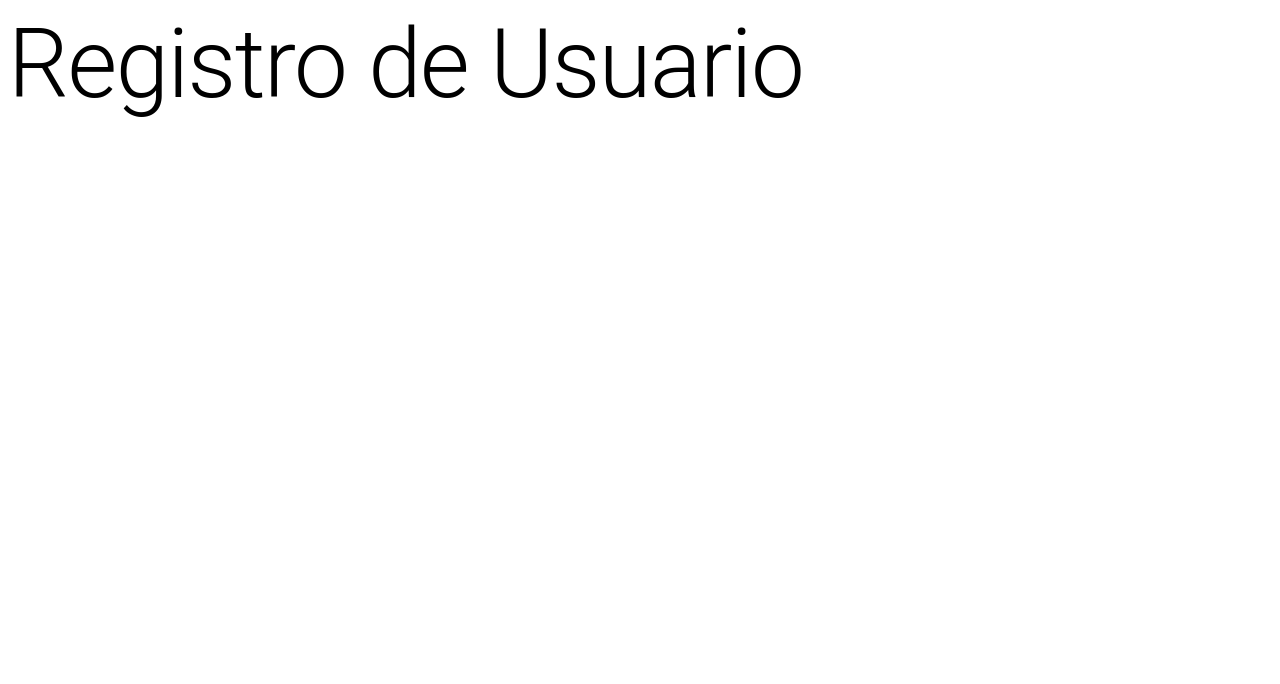
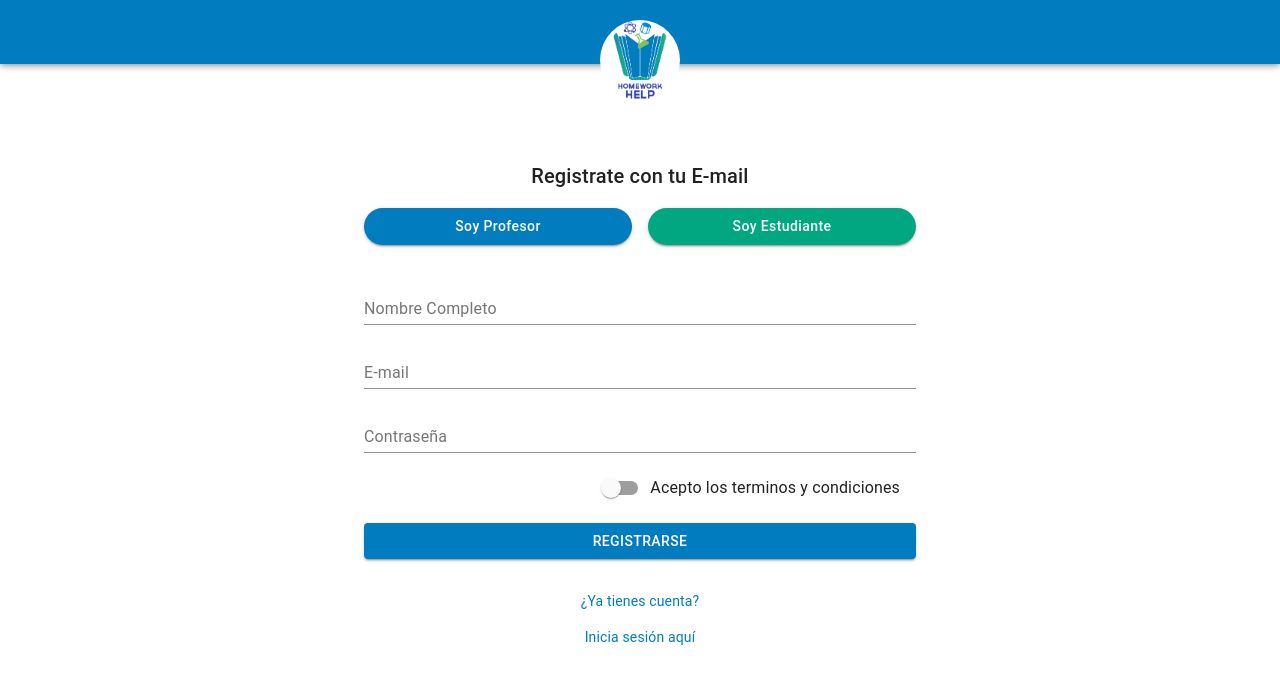
Before and after one commit to dgamboav/homework-help-front, a React (Create React App) app: page /register in a window 1280 px wide. Shown: the top 684 px of the page. Built offline with nearby package versions, Linux system fonts and the light colour scheme.

Commit message:
interfaz de login y registro terminadas

```diff
--- a/src/components/layouts/MainLayout.jsx
+++ b/src/components/layouts/MainLayout.jsx
@@ -16,12 +16,13 @@ const MainLayout = (props) => {
     classes,
     title,
   } = props;
+
   return (
     <div className={classes.root}>
       <CssBaseline />
       <Header title={title} />
       <main className={classes.content}>
-        <Container maxWidth="xl"  className={classes.container}>
+        <Container maxWidth="xl">
           {children}
         </Container>
       </main>
--- a/src/components/layouts/SimpleLayout.jsx
+++ b/src/components/layouts/SimpleLayout.jsx
@@ -1,14 +1,45 @@
 import React from 'react'
 import PropTypes from 'prop-types';
+import { withStyles } from '@material-ui/core/styles';
+import {
+    AppBar,
+    Toolbar,
+    CssBaseline,
+    Container,
+    Box,
+    Avatar,
+} from '@material-ui/core';
+import AppStyles from '../styles/AppStyles';
+import Logo from '../layouts/assets/logo.png';
 
-const SimpleLayout = ({children}) => {
+
+const SimpleLayout = (props) => {
+    const {
+        children,
+        classes,
+    } = props;
+
     return (
-        <main>{children}</main>
-    )
-}
+        <div className={classes.root}>
+            <CssBaseline />
+            <AppBar color="primary">
+                <Toolbar />
+            </AppBar>
+            <Box width="100%" display="flex" flexDirection="row" justifyContent="center">
+                <Avatar src={Logo} alt="Logo" className={classes.logo} style={{ zIndex: 9999 }} />
+            </Box>
+            <main className={classes.content}>
+                <Container maxWidth="xl" className={classes.container}>
+                    {children}
+                </Container>
+            </main>
+        </div>
+    );
+};
 
 SimpleLayout.propTypes = {
-    children: PropTypes.object.isRequired
-}
+    children: PropTypes.object.isRequired,
+    classes: PropTypes.object,
+};
 
-export default SimpleLayout
+export default withStyles(AppStyles)(SimpleLayout);
--- a/src/components/styles/AppStyles.jsx
+++ b/src/components/styles/AppStyles.jsx
@@ -9,6 +9,17 @@ const AppStyles = (theme) => ({
   },
   appBar: {
     color: theme.palette.primary.main
+  },
+  logo: {
+    width: theme.spacing(10),
+    height: theme.spacing(10),
+    backgroundColor: '#fff',
+    position: 'relative',
+    top: 20,
+  },
+  buttonRounded: {
+    borderRadius: 30,
+    textTransform: 'none',
   },
   search: {
     position: 'relative',
--- a/src/components/views/auth/login/LoginView.jsx
+++ b/src/components/views/auth/login/LoginView.jsx
@@ -1,7 +1,103 @@
 import React from 'react';
+import PropTypes from 'prop-types';
+import { Link as RouterLink } from 'react-router-dom';
+import { withStyles } from '@material-ui/core/styles';
+import {
+    Grid,
+    Button,
+    Typography,
+    TextField,
+    Box,
+    Link,
+    Container
+} from '@material-ui/core';
+import AppStyles from '../../../styles/AppStyles';
 
-const LoginView = () => {
-    return ( <h1>LOGIN VIEW</h1> );
-}
 
-export default LoginView;
+
+const LoginView = (props) => {
+    const {
+        classes,
+    } = props;
+
+    return (
+        <Container maxWidth="sm">
+            <Grid container spacing={2}>
+                <Grid item xs={12}>
+                    <Typography variant="h6" align="center">Ingresa con tu E-mail</Typography>
+                </Grid>
+                <Grid item xs={6}>
+                    <Button
+                        variant="contained"
+                        color="primary"
+                        fullWidth
+                        className={classes.buttonRounded}
+                    >
+                        Soy Profesor
+                    </Button>
+                </Grid>
+                <Grid item xs={6}>
+                    <Button
+                        variant="contained"
+                        color="secondary"
+                        fullWidth
+                        className={classes.buttonRounded}
+                    >
+                        Soy Estudiante
+                    </Button>
+                </Grid>
+            </Grid>
+            <Box marginY="1.5rem">
+                <form>
+                    <Grid container spacing={2}>
+                        <Grid item xs={12} sm={12}>
+                            <TextField
+                                id="email"
+                                name="email"
+                                type="email"
+                                label="E-mail"
+                                fullWidth
+                            />
+                        </Grid>
+                        <Grid item xs={12} sm={12}>
+                            <TextField
+                                id="password"
+                                name="password"
+                                type="password"
+                                label="Contraseña"
+                                fullWidth
+                            />
+                        </Grid>
+                        <Grid item xs={12} sm={12}>
+                            <Button
+                                variant="contained"
+                                color="primary"
+                                fullWidth
+                            >
+                                Iniciar Sesión
+                            </Button>
+                        </Grid>
+                    </Grid>
+                </form>
+            </Box>
+            <Grid container spacing={2}>
+                <Grid item xs={12}>
+                    <Link component={RouterLink} to="/register" underline="none">
+                        <Typography variant="body2" align="center">¿No tienes cuenta?</Typography>
+                    </Link>
+                </Grid>
+                <Grid item xs={12}>
+                <Link component={RouterLink} to="/register" underline="none">
+                        <Typography variant="body2" align="center">Registrarse</Typography>
+                    </Link>
+                </Grid>
+            </Grid>
+        </Container>
+    );
+};
+
+LoginView.propTypes = {
+    classes: PropTypes.object,
+};
+
+export default withStyles(AppStyles)(LoginView);
--- a/src/components/views/auth/register/RegisterView.jsx
+++ b/src/components/views/auth/register/RegisterView.jsx
@@ -1,16 +1,126 @@
 import React from 'react';
-import { Typography } from '@material-ui/core';
+import PropTypes from 'prop-types';
+import { Link as RouterLink } from 'react-router-dom';
+import { withStyles } from '@material-ui/core/styles';
+import {
+    Grid,
+    Button,
+    Typography,
+    TextField,
+    Box,
+    Link,
+    Container,
+    FormControlLabel,
+    Switch,
+} from '@material-ui/core';
+import AppStyles from '../../../styles/AppStyles';
 
-const RegisterView = () => {
+const RegisterView = (props) => {
+    const {
+        classes,
+    } = props;
+
+    const [accept, setAccept] = React.useState(false);
+
+    const handleChange = (event) => {
+        setAccept(event.target.checked);
+    };
+
     return (
-        <>
-            <Typography
-                variant="h1"
-            >
-                Registro de Usuario
-            </Typography>
-        </>
+        <Container maxWidth="sm">
+            <Grid container spacing={2}>
+                <Grid item xs={12}>
+                    <Typography variant="h6" align="center">Registrate con tu E-mail</Typography>
+                </Grid>
+                <Grid item xs={6}>
+                    <Button
+                        variant="contained"
+                        color="primary"
+                        fullWidth
+                        className={classes.buttonRounded}
+                    >
+                        Soy Profesor
+                    </Button>
+                </Grid>
+                <Grid item xs={6}>
+                    <Button
+                        variant="contained"
+                        color="secondary"
+                        fullWidth
+                        className={classes.buttonRounded}
+                    >
+                        Soy Estudiante
+                    </Button>
+                </Grid>
+            </Grid>
+            <Box marginY="1.5rem">
+                <form>
+                    <Grid container spacing={2}>
+                        <Grid item xs={12} sm={12}>
+                            <TextField
+                                id="fullname"
+                                name="fullname"
+                                type="text"
+                                label="Nombre Completo"
+                                fullWidth
+                            />
+                        </Grid>
+                        <Grid item xs={12} sm={12}>
+                            <TextField
+                                id="email"
+                                name="email"
+                                type="email"
+                                label="E-mail"
+                                fullWidth
+                            />
+                        </Grid>
+                        <Grid item xs={12} sm={12}>
+                            <TextField
+                                id="password"
+                                name="password"
+                                type="password"
+                                label="Contraseña"
+                                fullWidth
+                            />
+                        </Grid>
+                        <Grid item xs={12}>
+                            <Typography align="right">
+                                <FormControlLabel
+                                    control={<Switch checked={accept} onChange={handleChange} name="accept" />}
+                                    label="Acepto los terminos y condiciones"
+                                />
+                            </Typography>
+                        </Grid>
+                        <Grid item xs={12} sm={12}>
+                            <Button
+                                variant="contained"
+                                color="primary"
+                                fullWidth
+                            >
+                                Registrarse
+                            </Button>
+                        </Grid>
+                    </Grid>
+                </form>
+            </Box>
+            <Grid container spacing={2}>
+                <Grid item xs={12}>
+                    <Link component={RouterLink} to="/login" underline="none">
+                        <Typography variant="body2" align="center">¿Ya tienes cuenta?</Typography>
+                    </Link>
+                </Grid>
+                <Grid item xs={12}>
+                <Link component={RouterLink} to="/login" underline="none">
+                        <Typography variant="body2" align="center">Inicia sesión aquí</Typography>
+                    </Link>
+                </Grid>
+            </Grid>
+        </Container>
     );
-}
+};
 
-export default RegisterView;
+RegisterView.propTypes = {
+    classes: PropTypes.object,
+};
+
+export default withStyles(AppStyles)(RegisterView);
```
Also changed, not shown: src/components/layouts/assets/logo.png (added).
